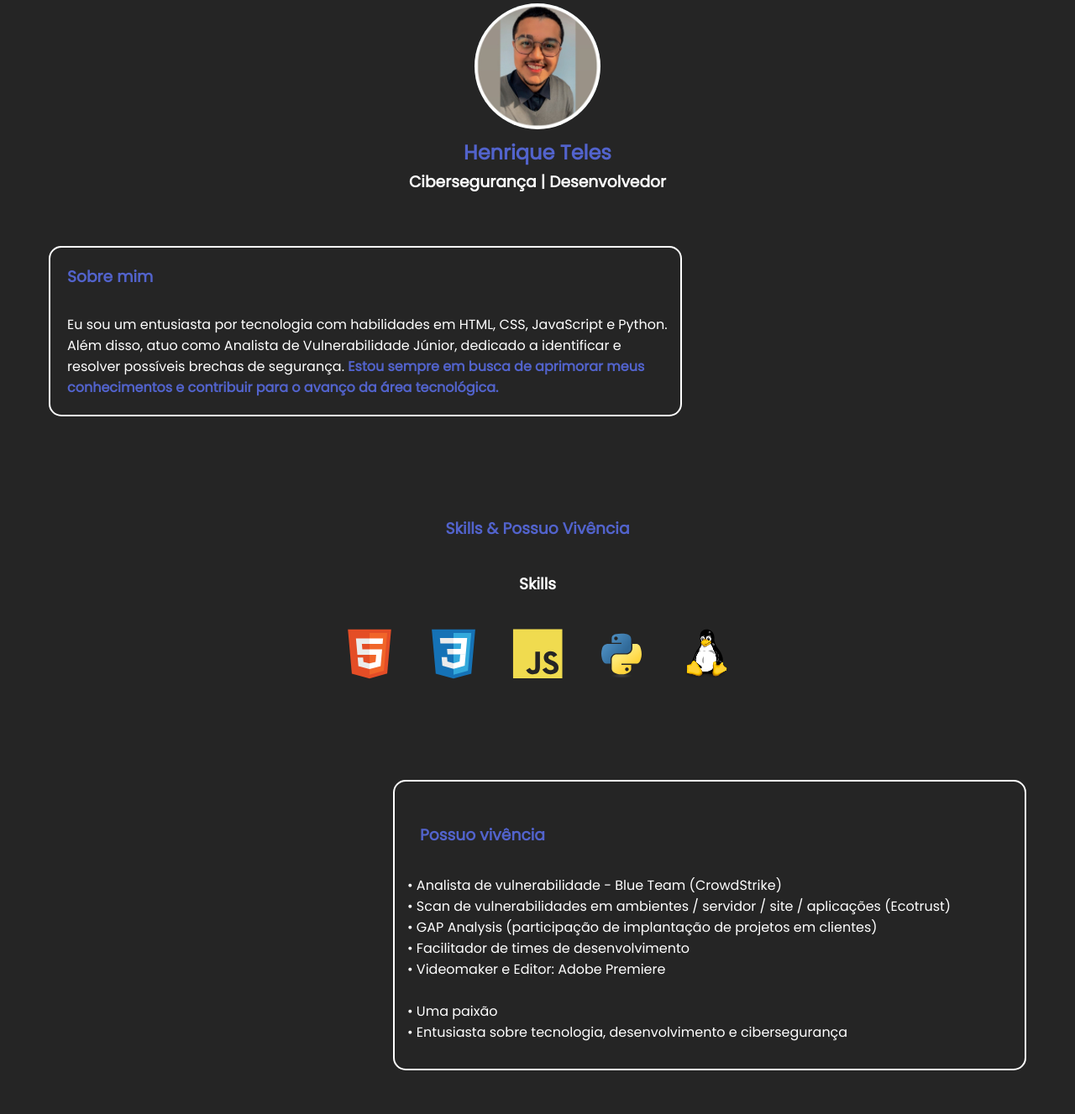
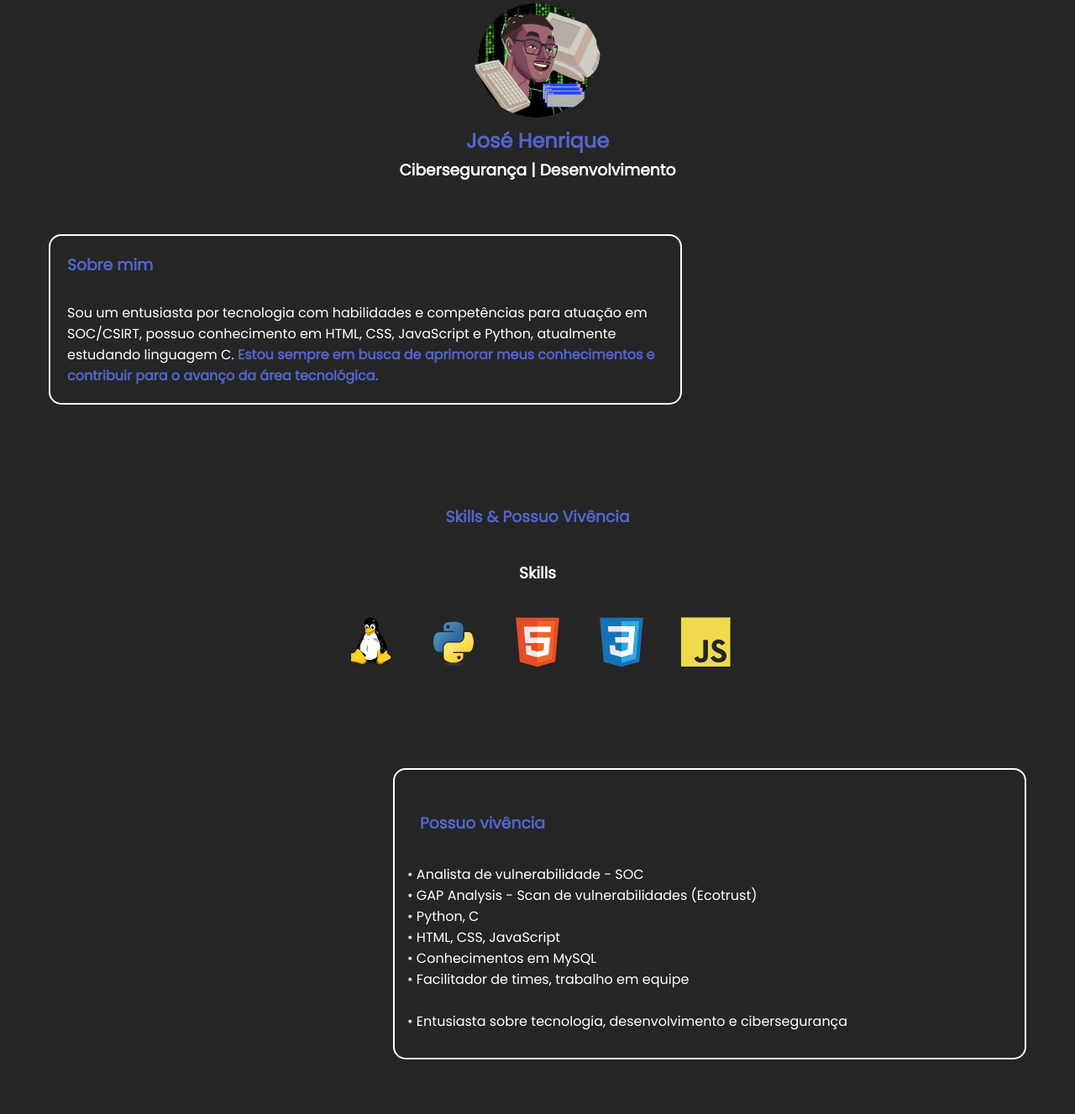
Before and after one commit to t1lt4s/portfolio, a plain HTML site: page index.html in a window 1280 px wide. Shown: the part 133-1460 px from the top of the page at 84% size. Drawn offline with Linux system fonts and the light colour scheme.

Commit message:
Updates-na-apresentacao-do-perfil

```diff
--- a/index.html
+++ b/index.html
@@ -7,7 +7,7 @@
     <meta name="viewport" content="width=device-width, initial-scale=1.0">
     <link rel="shortcut icon" href="./src/img/ico/img-ico.ico" type="image/x-icon">
 
-    <title>Henrique Teles</title>
+    <title>José Henrique</title>
 
 
     <link rel="stylesheet" href="./src/css/swiper-bundle.min.css">
@@ -49,10 +49,10 @@
 
         <nav>
             <div class="profile-center">
-                <img class="img-profile" src="./src/img/perfil.jpg" alt="foto-de-perfil">
+                <img class="img-profile" src="./src/img/ico/img-ico.ico" alt="foto-de-perfil">
 
-                <h1 class="name-edit">Henrique Teles</h1>
-                <h3 class="name-profissao">Cibersegurança | Desenvolvedor</h3> <br>
+                <h1 class="name-edit">José Henrique</h1>
+                <h3 class="name-profissao">Cibersegurança | Desenvolvimento</h3> <br>
             </div>
         </nav>
 
@@ -60,9 +60,9 @@
             <div class="sobre-mim-container">
                 <h3 class="sobre-mim-title">Sobre mim</h3>
                 <p class="sobre-mim-texto">
-                    Eu sou um entusiasta por tecnologia com habilidades em HTML, CSS, JavaScript e Python.
-                    Além disso, atuo como Analista de Vulnerabilidade Júnior, dedicado a identificar e resolver
-                    possíveis brechas de segurança.
+                    Sou um entusiasta por tecnologia com habilidades e competências para atuação em SOC/CSIRT,
+                    possuo conhecimento em HTML, CSS, JavaScript e Python, atualmente estudando linguagem C.
+
                     <strong class="sobre-mim-bold">Estou sempre em busca de aprimorar meus conhecimentos e contribuir
                         para o avanço da área
                         tecnológica.</strong>
@@ -72,11 +72,14 @@
 
                 <h3 class="skill-title">Skills</h3>
                 <div class="icones-tecnologias">
+                    <img src="./src/img/skills/linux-original.svg" alt="icon-linux" class="icon-linux">
+                    <img src="./src/img/skills/python-original.svg" alt="icon-python" class="icon-python">
                     <img src="./src/img/skills/html5-original.svg" alt="icon-html" class="icon-html">
                     <img src="./src/img/skills/css3-original.svg" alt="icon-css" class="icon-css">
                     <img src="./src/img/skills/javascript-plain.svg" alt="icon-js" class="icon-js">
-                    <img src="./src/img/skills/python-original.svg" alt="icon-python" class="icon-python">
-                    <img src="./src/img/skills/linux-original.svg" alt="icon-linux" class="icon-linux">
+
+                    <!-- <img src="./src/img/skills/linguagem-c" alt="icon-c" class="icon-c"> -->
+
                 </div>
             </div>
 
@@ -85,13 +88,13 @@
                 <div class="possuo-vivencia">
                     <h3 class="title-vivencia">Possuo vivência</h3>
                     <p>
-                        • Analista de vulnerabilidade - Blue Team (CrowdStrike)<br>
-                        • Scan de vulnerabilidades em ambientes / servidor / site / aplicações (Ecotrust)<br>
-                        • GAP Analysis (participação de implantação de projetos em clientes)<br>
-                        • Facilitador de times de desenvolvimento<br>
-                        • Videomaker e Editor: Adobe Premiere<br>
-                        <br>
-                        • Uma paixão<br>
+                        • Analista de vulnerabilidade - SOC<br>
+                        • GAP Analysis - Scan de vulnerabilidades (Ecotrust)<br>
+                        • Python, C<br>
+                        • HTML, CSS, JavaScript<br>
+                        • Conhecimentos em MySQL<br>
+                        • Facilitador de times, trabalho em equipe<br>
+                    <br>
                         • Entusiasta sobre tecnologia, desenvolvimento e cibersegurança
                     </p>
                 </div>
@@ -108,12 +111,6 @@
             <div class="slide-container swiper" src="./Pictures/wallpaper.png">
                 <div class="slide-content">
                     <div class="card-wrapper swiper-wrapper">
-                        <!-- <div class="card-image swiper-slide">
-                            <img src="./src/certificados/partner-1.png" alt="img-certificado" class="card-img">
-                        </div>
-                        <div class="card-image swiper-slide">
-                            <img src="./src/certificados/partner-2.png" alt="img-certificado" class="card-img">
-                        </div> -->
                         <div class="card-image swiper-slide">
                             <img src="./src/certificados/python.jpg" alt="img-certificado" class="card-img">
                         </div>
@@ -146,7 +143,13 @@
                         </div>
                         <div class="card-image swiper-slide">
                             <img src="./src/certificados/logica-de-programacao.png" alt="img-certificado"
-                                class="card-img">
+                            class="card-img">
+                        </div>
+                        <div class="card-image swiper-slide">
+                            <img src="./src/certificados/partner-1.png" alt="img-certificado" class="card-img">
+                        </div>
+                        <div class="card-image swiper-slide">
+                            <img src="./src/certificados/partner-2.png" alt="img-certificado" class="card-img">
                         </div>
                     </div>
                 </div>
@@ -156,15 +159,15 @@
         </main>
 
         <footer>
-            <a class="git-svg" href="https://github.com/tiltasx64" target="_blank" rel="noopener noreferrer">
+            <a class="git-svg" href="https://github.com/TILTASx64" target="_blank" rel="noopener noreferrer">
                 <img src="./src/img/github.png" alt="foto-github">
                 <p>Github</p>
             </a>
-            <a href="https://www.linkedin.com/in/j-henriqueteles/" target="_blank" rel="noopener noreferrer">
+            <a href="https://www.linkedin.com/in/j-henrique/" target="_blank" rel="noopener noreferrer">
                 <img src="./src/img/linkedin.png" alt="foto-linkedin">
                 <p>LinkedIn</p>
             </a>
-            <a href="mailto:jhst.adm@gmail.com" target="_blank" rel="noopener noreferrer">
+            <a href="mailto:henriqueteles.contato@gmail.com" target="_blank" rel="noopener noreferrer">
                 <img src="./src/img/email.png" alt="foto-email">
                 <p>E-mail</p>
             </a>
```
Also changed, not shown: html/projetos.html (+1 -2 lines), src/certificados/admin-google.png, src/certificados/admin-office.png, src/certificados/deepweb.png, src/certificados/dropsuite.png, src/certificados/hacking-one.png, src/certificados/js-sete-dias.png, src/certificados/logica-de-programacao.png, src/certificados/mysql.png, src/certificados/office-essencial.png, src/certificados/p-bi.png, src/certificados/python.jpg, src/img/skills/linguagem-c.svg (added).
